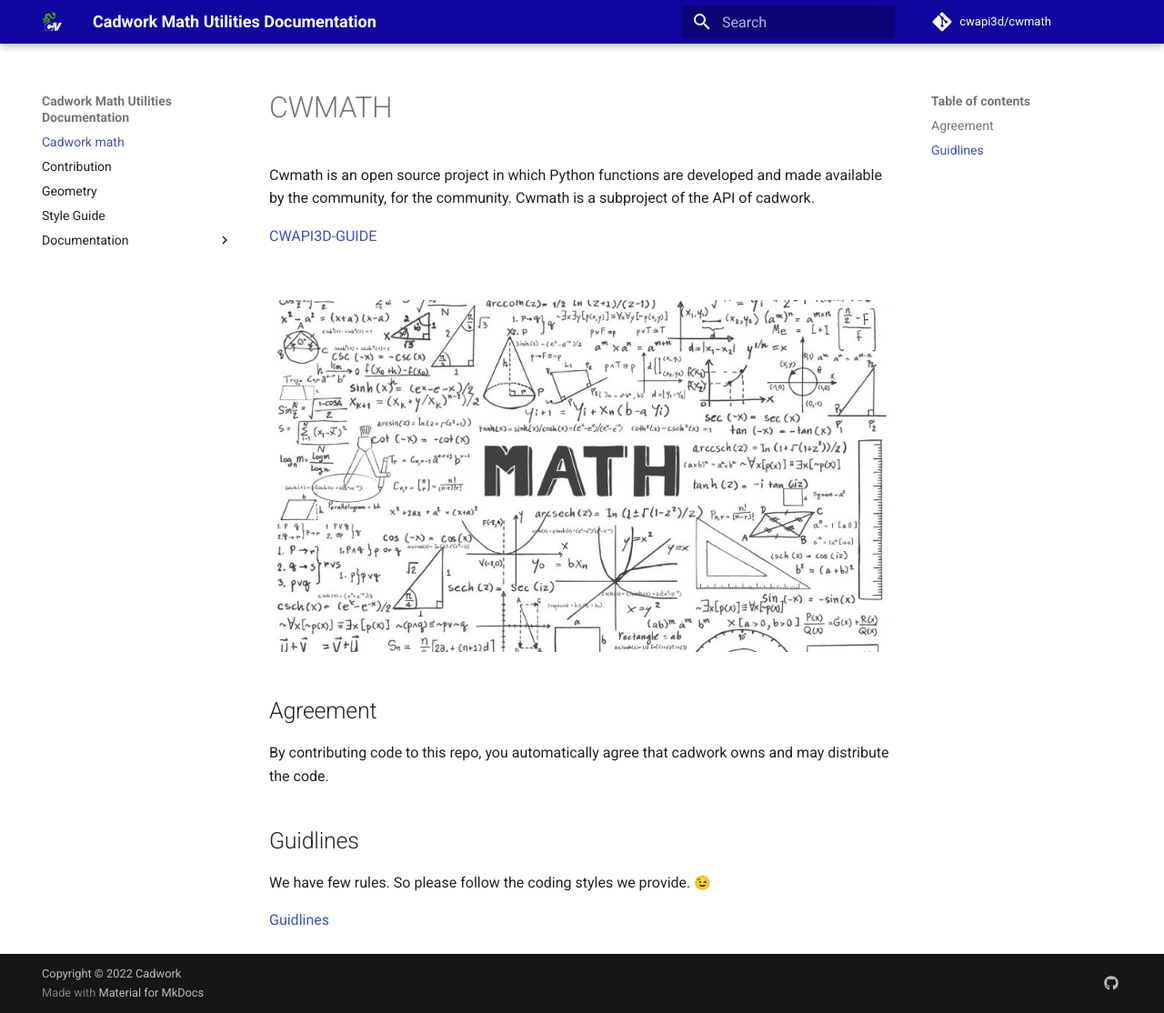
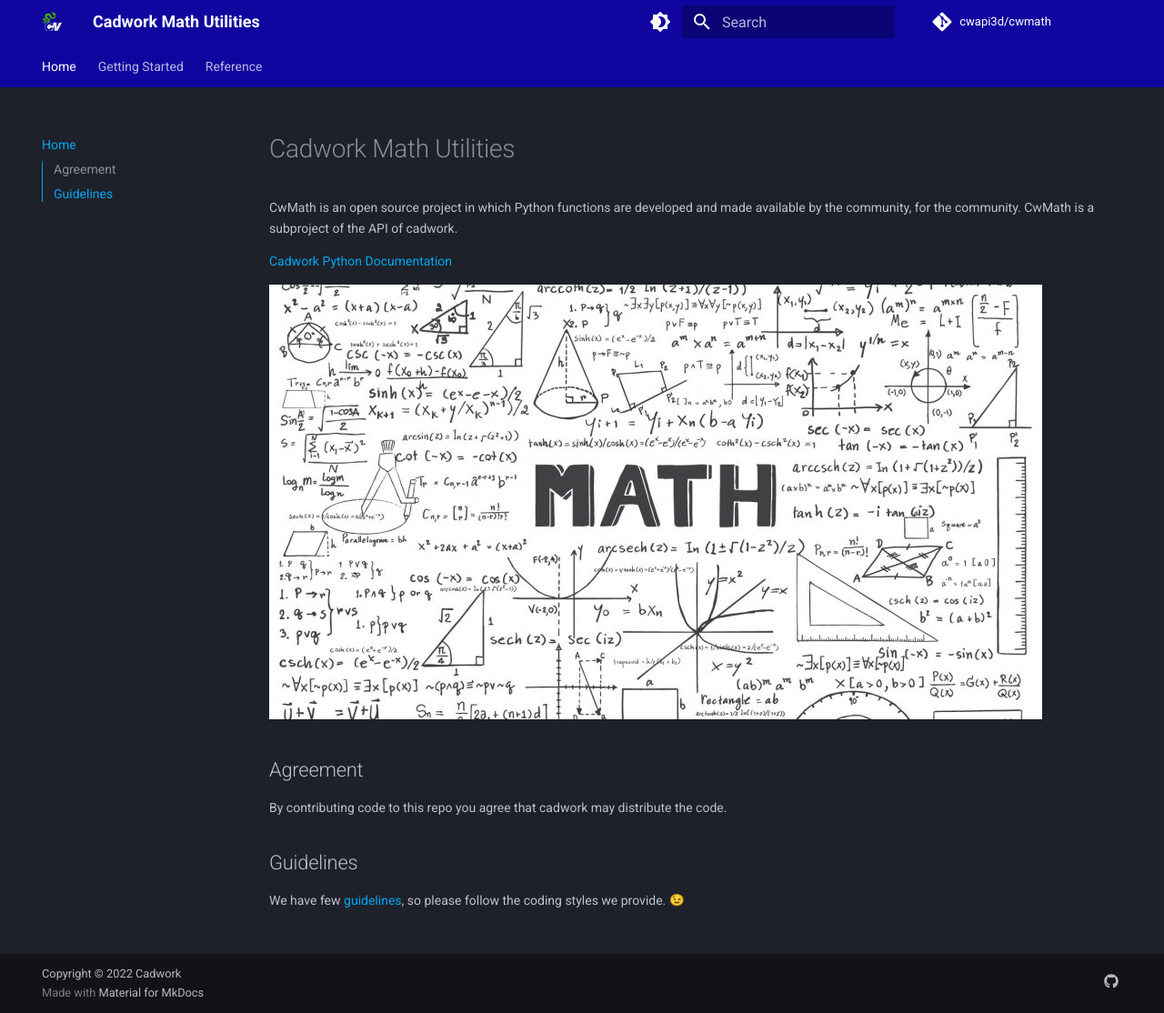
Before and after one commit to cwapi3d/cwmath, an MkDocs documentation site: the page built from docs/index.md, in a window 1280 px wide and 1114 px high. Shown: the whole window at 91% size. Built offline with MkDocs 1.6.1 and Material for MkDocs 9.7.7, drawn with Linux system fonts in a browser that asks for light colours; emoji names are drawn with the system emoji font; comment, search, counter and statistics services are not loaded.

Commit message:
Updates layout.

```diff
--- a/docs/index.md
+++ b/docs/index.md
@@ -1,22 +1,15 @@
-# CWMATH
+# Cadwork Math Utilities
 
-Cwmath is an open source project in which Python functions are developed and made available by the community, for the community.
-Cwmath is a subproject of the API of cadwork.
+CwMath is an open source project in which Python functions are developed and made available by the community, for the community. CwMath is a subproject of the API of cadwork.
 
-[CWAPI3D-GUIDE](https://docs.cadwork.com/projects/cwapi3dpython/en/latest/){.button-63}
-
-<br>
-
-
+[Cadwork Python Documentation](https://docs.cadwork.com/projects/cwapi3dpython/en/latest/){.button-63}
 
 ![Backup Text](img/math.jpeg "https://elink.io/p/all-about-paula-incorvati-99ec81e")
 
 ## Agreement
 
-By contributing code to this repo, you automatically agree that cadwork owns and may distribute the code.
+By contributing code to this repo you agree that cadwork may distribute the code.
 
-## Guidlines
+## Guidelines
 
-We have few rules. So please follow the coding styles we provide. :wink:
-
-[Guidlines](style_guide.md#Coding-Guidelines){.button-63}
+We have few [guidelines](style_guide.md#Coding-Guidelines), so please follow the coding styles we provide. :wink:
--- a/docs/requirements.txt
+++ b/docs/requirements.txt
@@ -8,8 +8,6 @@ click==8.1.3
     # via mkdocs
 colorama==0.4.5
     # via click
-cwapi3d==1.3.9
-    # via -r docs/requirements.in
 ghp-import==2.1.0
     # via mkdocs
 importlib-metadata==4.12.0
--- a/docs/stylesheets/extra.css
+++ b/docs/stylesheets/extra.css
@@ -1,3 +1,19 @@
-:root > * {
-  --md-primary-fg-color: #10069F;
+.md-header {
+  background-color: #10069f;
 }
+
+.md-tabs {
+  background-color: #10069f;
+}
+
+.md-typeset {
+  font-size: 0.7rem;
+}
+
+.md-footer__link--prev {
+  display: none;
+}
+
+.md-footer__link--next {
+  display: none;
+}
--- a/mkdocs.yml
+++ b/mkdocs.yml
@@ -1,4 +1,4 @@
-site_name: Cadwork Math Utilities Documentation
+site_name: Cadwork Math Utilities
 
 repo_name: cwapi3d/cwmath
 repo_url: https://github.com/cwapi3d/cwmath
@@ -13,17 +13,33 @@ theme:
     logo: cw_logo.svg
     favicon: cw_logo.svg
     version: V29
+    palette:
+    - scheme: slate
+      primary: "light-blue"
+      accent: "pink"
+      toggle:
+        icon: material/brightness-4
+        name: Switch to light mode
+    - scheme: default
+      primary: "light-blue"
+      accent: "pink"
+      toggle:
+        icon: material/brightness-7
+        name: Switch to dark mode
     features:
     - search.suggest
     - search.highlight
+    - navigation.tabs
+    - toc.integrate
 
 nav:
-  - Cadwork math: index.md
-  - Contribution: documentation/contributing.md
-  - Geometry: geometry.md
-  - Style Guide: style_guide.md
-  - Documentation:
-    - Functions: documentation/functions.md
+  - Home: index.md
+  - Getting Started:
+    - Geometry: geometry.md
+    - Contributing: contributing.md
+    - Style Guide: style_guide.md
+  - Reference:
+    - functions.md
 
 markdown_extensions:
   - attr_list
```
Also changed, not shown: docs/functions.md (renamed from docs/Documentation/functions.md, +2 -2 lines), docs/contributing.md (renamed from docs/Documentation/contributing.md).
